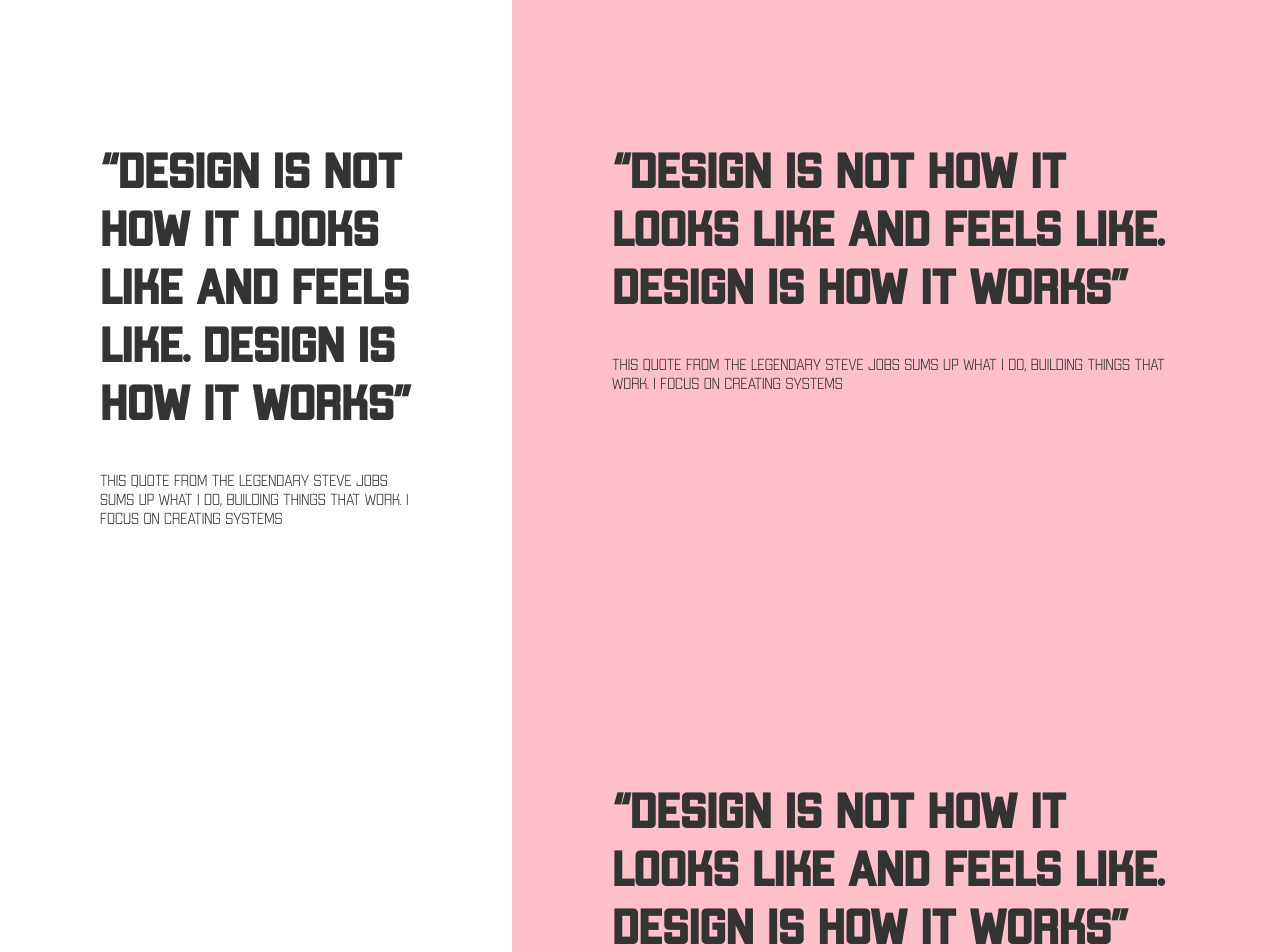
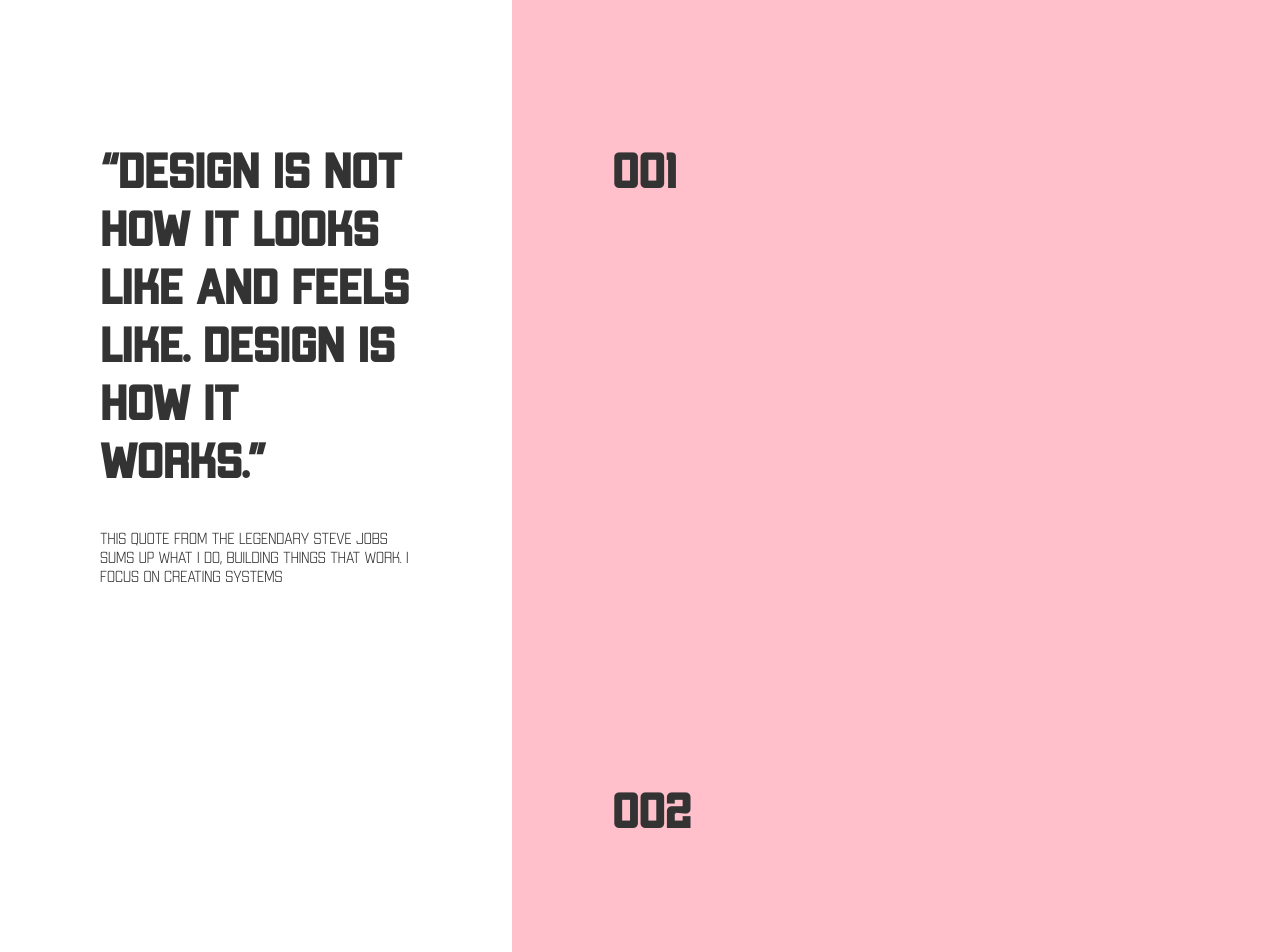
Before and after one commit to amdshehab/amdshehab.github.io, a Svelte app in the folder website/: page / in a window 1280 px wide. Shown: the top 952 px of the page. Built offline with nearby package versions, Linux system fonts and the light colour scheme.

Commit message:
adds IO trigger and custom animations

```diff
--- a/website/public/index.html
+++ b/website/public/index.html
@@ -5,7 +5,7 @@
   <meta charset='utf-8'>
   <meta name='viewport' content='width=device-width'>
 
-  <title>Svelte app</title>
+  <title>Ahmed Shehab</title>
 
   <link rel='icon' type='image/png' href='/favicon.png'>
   <link rel='stylesheet' href='/global.css'>
--- a/website/src/App.svelte
+++ b/website/src/App.svelte
@@ -1,10 +1,79 @@
 <script>
+  import { onMount } from "svelte";
+  import { quartInOut, quadInOut } from "svelte/easing";
+  import { fade, fly } from "svelte/transition";
   import Slide from "./slide.svelte";
+  import { typewriter } from "./helpers/animations.svelte";
+
   export let name;
+  let visible = false;
+  let header1visible = false;
+  let header2visible = false;
+  let header3visible = false;
+
+  onMount(() => {
+    visible = true;
+    console.log("what ->", document.getElementById("slide-2"));
+    const observer = new IntersectionObserver(
+      changes => {
+        for (const change of changes) {
+          if (change.isIntersecting) {
+            if (change.target.id === "slide-1") {
+              header1visible = true;
+            } else if (change.target.id === "slide-2") {
+              header2visible = true;
+            } else if (change.target.id === "slide-3") {
+              header3visible = true;
+            }
+          }
+        }
+      },
+      {
+        rootMargin: "-30%"
+      }
+    );
+
+    observer.observe(document.getElementById("slide-1"));
+    observer.observe(document.getElementById("slide-2"));
+    observer.observe(document.getElementById("slide-3"));
+  });
 </script>
 
+<style type="text/scss">
+  h1 {
+    font-size: 2.5em;
+    @media screen and (min-width: 1200px) {
+      font-size: 3em;
+    }
+  }
+</style>
+
 <div>
-  <Slide type="fixed" />
-  <Slide />
-  <Slide />
+  {#if visible}
+    <Slide type="fixed">
+      <h1 in:fly={{ x: -50, duration: 400, easing: quadInOut }}>
+        “Design is not how it looks like and feels like. Design is how it
+        works.”
+      </h1>
+      <p in:fly={{ x: -50, duration: 400, delay: 150, easing: quadInOut }}>
+        This quote from the legendary Steve Jobs sums up what i do, building
+        things that work. I focus on creating systems
+      </p>
+    </Slide>
+  {/if}
+  <Slide id="slide-1">
+    {#if header1visible}
+      <h1 in:typewriter>001</h1>
+    {/if}
+  </Slide>
+  <Slide id="slide-2">
+    {#if header2visible}
+      <h1 in:typewriter>002</h1>
+    {/if}
+  </Slide>
+  <Slide id="slide-3">
+    {#if header3visible}
+      <h1 in:typewriter>003</h1>
+    {/if}
+  </Slide>
 </div>
--- /dev/null
+++ b/website/src/helpers/animations.svelte
@@ -0,0 +1,23 @@
+<script context="module">
+  export function typewriter(node, { speed = 300 }) {
+    const valid =
+      node.childNodes.length === 1 && node.childNodes[0].nodeType === 3;
+
+    if (!valid) {
+      throw new Error(
+        `This transition only works on elements with a single text node child`
+      );
+    }
+
+    const text = node.textContent;
+    const duration = text.length * speed;
+
+    return {
+      duration,
+      tick: t => {
+        const i = ~~(text.length * t);
+        node.textContent = text.slice(0, i);
+      }
+    };
+  }
+</script>
--- a/website/src/slide.svelte
+++ b/website/src/slide.svelte
@@ -1,6 +1,7 @@
 <script>
   export let content;
   export let type;
+  export let id;
 </script>
 
 <style type="text/scss">
@@ -9,10 +10,6 @@
   div {
     box-sizing: border-box;
     padding: 100px;
-  }
-
-  h1 {
-    font-size: 3em;
   }
 
   .fixed {
@@ -33,15 +30,7 @@
 </style>
 
 <section>
-  <div class={type === 'fixed' ? 'fixed' : 'slider'}>
-    <!-- <div class="content"> -->
-    <h1>
-      “Design is not how it looks like and feels like. Design is how it works”
-    </h1>
-    <p>
-      This quote from the legendary Steve Jobs sums up what i do, building
-      things that work. I focus on creating systems
-    </p>
-    <!-- </div> -->
+  <div {id} class={type === 'fixed' ? 'fixed' : 'slider'}>
+    <slot />
   </div>
 </section>
```
